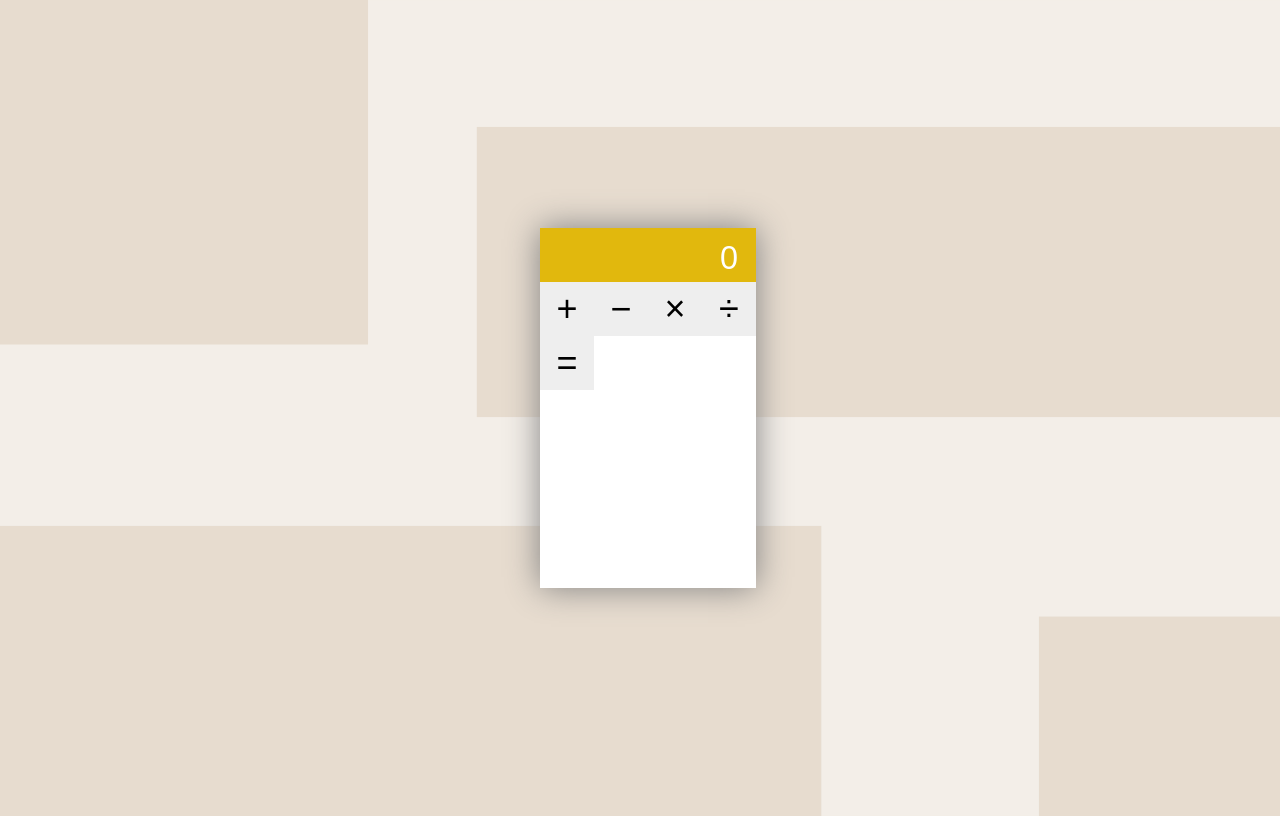
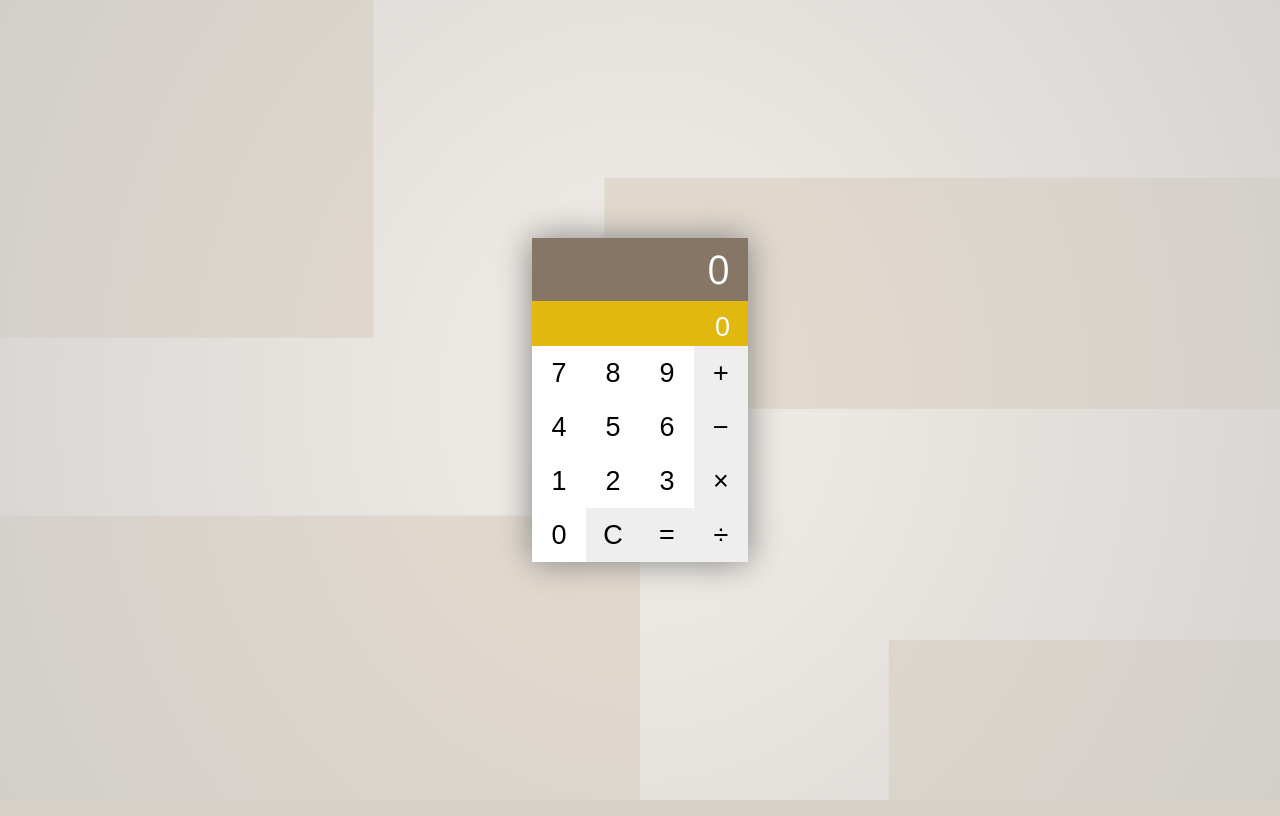
Before and after one commit to mmilic1994/exercises-2019-winter, a PHP site: page / in a window 1280 px wide. Run offline with PHP 8.4, Linux system fonts and the light colour scheme.

Commit message:
The AWE Calculator stage ~.

```diff
--- a/day14-events/awe-calculator/index.css
+++ b/day14-events/awe-calculator/index.css
@@ -11,6 +11,7 @@ body {
   background: #f3efe8 url('img/bg.svg') center/cover;
   width: 100vw;
   height: 100vh;
+  margin: 0;
   display: flex;
   justify-content: center;
   align-items: center;
@@ -18,22 +19,34 @@ body {
 
 .calc {
   width: 12rem;
-  height: 20rem;
   background-color: white;
   box-shadow: 0px 0px 32px gray;
 }
 
-.calc__screen {
+.calc__result {
+  height: 3.5rem;
+  line-height: 3.5rem;
+  color: white;
+  text-align: right;
+  background-color: #867666;
+  border: none;
+  outline: none;
+  font-size: 220%;
+  padding: 0 1rem;
+  font-weight: 300;
+}
+
+.calc__input {
   width: 100%;
   display: block;
-  height: 3rem;
-  line-height: 2.6rem;
+  height: 2.5rem;
+  line-height: 2.1rem;
   color: white;
   text-align: right;
   background-color: #e1b80D;
   border: none;
   outline: none;
-  font-size: 180%;
+  font-size: 150%;
   padding: 0.4rem 1rem 0 1rem;
   font-weight: 300;
 }
@@ -44,7 +57,17 @@ body {
   background-color: #eee;
   cursor: pointer;
   border: none;
-  font-size: 200%;
+  font-size: 150%;
+  font-weight: 300;
+}
+
+.calc__btn--digit {
+  width: 3rem;
+  height: 3rem;
+  background-color: white;
+  cursor: pointer;
+  border: none;
+  font-size: 150%;
   font-weight: 300;
 }
 
@@ -52,6 +75,10 @@ body {
   background-color: #ddd;
 }
 
+.calc__btn--digit:hover {
+  background-color: #eee;
+}
+
 .calc__controls {
   display: flex;
   flex-wrap: wrap;
--- a/day14-events/awe-calculator/index.html
+++ b/day14-events/awe-calculator/index.html
@@ -10,13 +10,28 @@
 </head>
 <body>
   <div class="calc">
-    <input type="text" class="calc__screen" value="0" />
+    <div class="calc__result">0</div>
+    <input type="text" class="calc__input" value="0" />
     <div class="calc__controls">
+      <button class="calc__btn--digit">7</button>
+      <button class="calc__btn--digit">8</button>
+      <button class="calc__btn--digit">9</button>
       <button id="btn-plus" class="calc__btn">&plus;</button>
+
+      <button class="calc__btn--digit">4</button>
+      <button class="calc__btn--digit">5</button>
+      <button class="calc__btn--digit">6</button>
       <button id="btn-minus" class="calc__btn">&minus;</button>
+
+      <button class="calc__btn--digit">1</button>
+      <button class="calc__btn--digit">2</button>
+      <button class="calc__btn--digit">3</button>
       <button id="btn-times" class="calc__btn">&times;</button>
+
+      <button class="calc__btn--digit">0</button>
+      <button id="btn-clear" class="calc__btn">C</button>
+      <button id="btn-equals" class="calc__btn">=</button>
       <button id="btn-divide" class="calc__btn">&divide;</button>
-      <button id="btn-equals" class="calc__btn">=</button>
     </div>
   </div>
   <script src="index.js"></script>
--- a/day14-events/awe-calculator/index.js
+++ b/day14-events/awe-calculator/index.js
@@ -1,33 +1,60 @@
-let number1 = 0;
+let result = 0;
 let op = null;
 
 const binOp = (symbol) => {
-  const screen = document.querySelector('.calc__screen');
-  number1 = parseInt(screen.value);
+  equals();
+
+  const input = document.querySelector('.calc__input');
   op = symbol;
-  screen.value = '0';
+  input.value = '0';
+  input.focus();
+  input.setSelectionRange(0, 1);
 }
 
 const equals = () => {
-  const screen = document.querySelector('.calc__screen');
-  let number2 = parseInt(screen.value);
+  const input = document.querySelector('.calc__input');
+  let number = parseInt(input.value);
   switch(op) {
     case '+':
-      screen.value = number1 + number2;
+      result += number;
       break;
     case '-':
-      screen.value = number1 - number2;
+      result -= number;
       break;
     case '*':
-      screen.value = number1 * number2;
+      result *= number;
       break;
     case '/':
-      screen.value = number1 / number2;
+      result /= number;
+      break;
+    default:
+      result = number;
       break;
   }
+
+  document.querySelector('.calc__result').textContent = result;
+}
+
+const clear = () => {
+  document.querySelector('.calc__result').textContent = '0';
+  document.querySelector('.calc__input').value = '0';
+  result = 0;
+  op = null;
 }
 
 document.addEventListener('DOMContentLoaded', () => {
+  const digitButtons = document.querySelectorAll('.calc__btn--digit');
+  for(let btn of digitButtons) {
+    btn.addEventListener('click', (event) => {
+      const input = document.querySelector('.calc__input');
+      const digit = event.target.textContent;
+      if(input.value === '0') {
+        input.value = '';
+      }
+
+      input.value += digit;
+    });
+  }
   document.querySelector('#btn-plus').addEventListener('click', () => {
     binOp('+');
   });
@@ -45,4 +72,5 @@ document.addEventListener('DOMContentLoaded', () => {
   });
 
   document.querySelector('#btn-equals').addEventListener('click', equals);
+  document.querySelector('#btn-clear').addEventListener('click', clear);
 });
```
Also changed, not shown: day14-events/awe-calculator/img/bg.svg.
